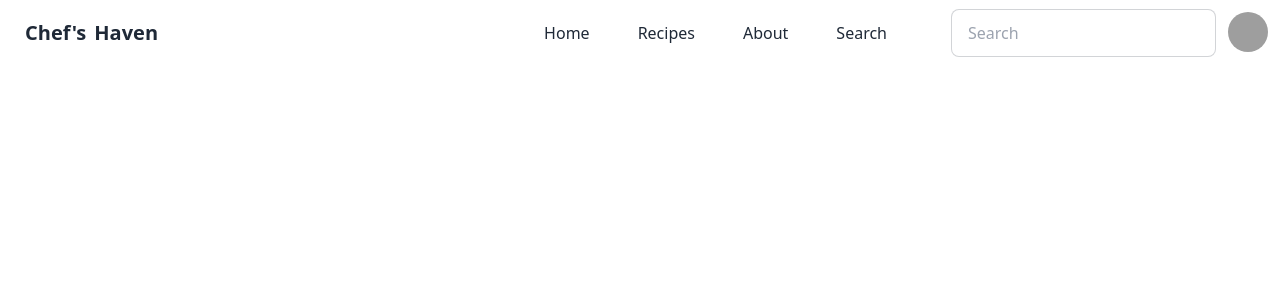
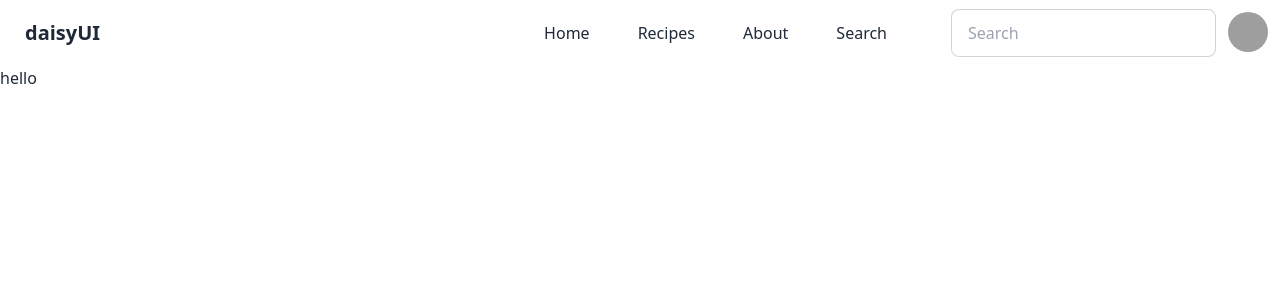
Before and after one commit to SI-Tanbir/chef-s-haven, a React (Vite) app: page / in a window 1280 px wide. Shown: the top 300 px of the page. Built offline with nearby package versions, Linux system fonts and the light colour scheme; grey boxes are pictures that could not be loaded.

Commit message:
navbar bug fix

```diff
--- a/src/App.jsx
+++ b/src/App.jsx
@@ -3,6 +3,7 @@
 import viteLogo from '/vite.svg'
 import './App.css'
 import Header from './component/Header'
+import MainCover from './component/MainCover'
 
 function App() {
   const [count, setCount] = useState(0)
@@ -13,6 +14,7 @@
 
    <Header></Header>
 
+    <MainCover></MainCover>
     </div>
   )
 }
--- a/src/component/Header.jsx
+++ b/src/component/Header.jsx
@@ -1,45 +1,49 @@
 let Header=()=>{
+
+
 
     return(
 
         <div>
 
-<div class="navbar bg-base-100">
+<div className="navbar bg-base-100">
+  <div className="flex-1">
+    <a className="btn btn-ghost text-xl">daisyUI</a>
+  </div>
+  <div className="flex-none gap-2">
 
-  <div class="flex-1">
-    <a class="btn btn-ghost text-xl"><span>Chef's</span> Haven</a>
-  </div>
+<div className="flex gap-12 justify-center text-center">
 
 
-  <div class="flex-none gap-2">
-    <div className="flex gap-12 justify-center text-center">
+<button className="">Home</button>
+ <button className="">Recipes</button>
+ <button className="">About</button>
+<button className=" mr-14">Search</button>
+
+ </div>
 
 
-    <button class="">Home</button>
-    <button class="">Recipes</button>
-    <button class="">About</button>
-    <button class=" mr-14">Search</button>
 
+
+
+    <div className="form-control">
+      <input type="text" placeholder="Search" className="input input-bordered w-24 md:w-auto" />
     </div>
-
-    <div class="form-control">
-      <input type="text" placeholder="Search" class="input input-bordered w-20 md:w-auto" />
-    </div>
-    <div class="dropdown dropdown-end">
-      <div tabindex="0" role="button" class="btn btn-ghost btn-circle avatar">
-        <div class="w-10 rounded-full">
+    <div className="dropdown dropdown-end">
+      <div tabIndex={0} role="button" className="btn btn-ghost btn-circle avatar">
+        <div className="w-10 rounded-full">
           <img
             alt="Tailwind CSS Navbar component"
             src="https://img.daisyui.com/images/stock/photo-1534528741775-53994a69daeb.webp" />
         </div>
       </div>
       <ul
-        tabindex="0"
-        class="menu menu-sm dropdown-content bg-base-100 rounded-box z-[1] mt-3 w-52 p-2 shadow">
+        tabIndex={0}
+        className="menu menu-sm dropdown-content bg-base-100 rounded-box z-[1] mt-3 w-52 p-2 shadow">
         <li>
-          <a class="justify-between">
+          <a className="justify-between">
             Profile
-            <span class="badge">New</span>
+            <span className="badge">New</span>
           </a>
         </li>
         <li><a>Settings</a></li>
@@ -48,6 +52,7 @@
     </div>
   </div>
 </div>
+
         </div>
     )
 }
--- /dev/null
+++ b/src/component/MainCover.jsx
@@ -0,0 +1,18 @@
+import cookCoverImage from './images/cooking image cover.webp'
+let MainCover=()=>{
+
+    return(
+
+        <div>
+            {/* starting of cover imgage of cooking  */}
+
+            <div >
+        <h2>hello</h2>
+            </div>
+
+
+        </div>
+    )
+}
+
+export default MainCover;
```
Also changed, not shown: src/component/images/cooking image cover.webp (added).
